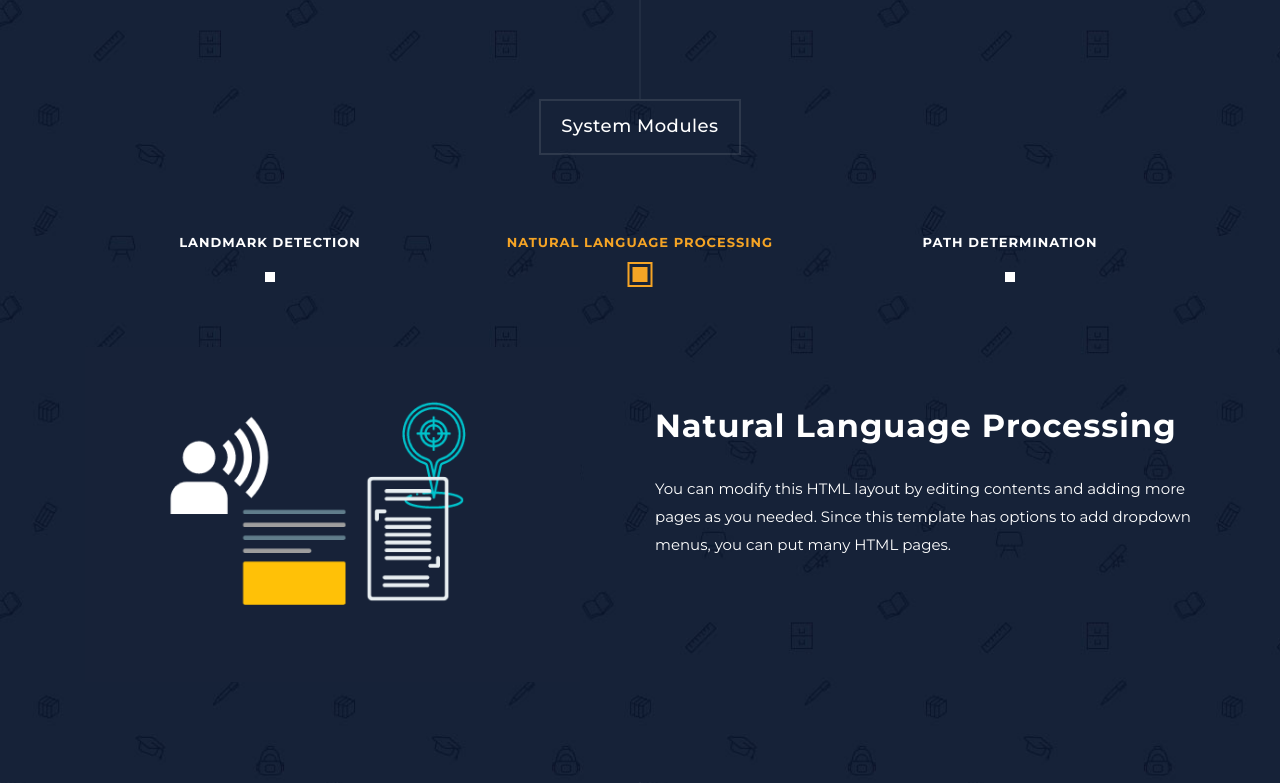
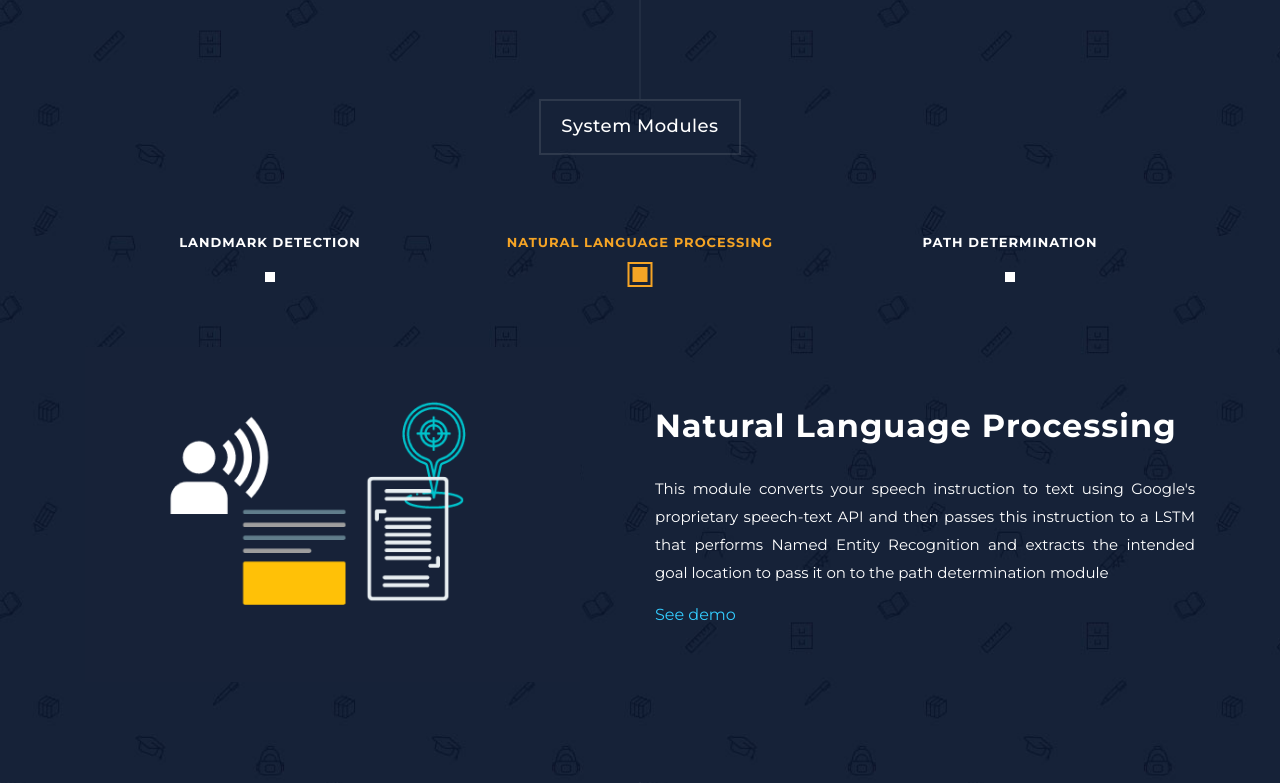
Before and after one commit to anshshah2111/FYP, a Django app: page /fyp/ in a window 1280 px wide, after a click on "NATURAL LANGUAGE PROCESSING". Shown: the part 801-1584 px from the top of the page. Run offline with Django 3.2, Linux system fonts and the light colour scheme; some libraries are stand-ins or nearby versions.

Commit message:
Update fyp.html

```diff
--- a/hello/templates/fyp.html
+++ b/hello/templates/fyp.html
@@ -161,8 +161,8 @@ https://templatemo.com/tm-557-grad-school
                   </div>
                   <div class="col-md-6">
                     <h4>Natural Language Processing</h4>
-                    <p>You can modify this HTML layout by editing contents and adding more pages as you needed. Since this template has options to add dropdown menus, you can put many HTML pages.</p>
-
+                    <p style="text-align: justify;">This module converts your speech instruction to text using Google's proprietary speech-text API and then passes this instruction to a LSTM that performs Named Entity Recognition and extracts the intended goal location to pass it on to the path determination module</p>
+                    <a href="/nlpdemo" target="_parent" rel="sponsored"> See demo </a> </p>
                   </div>
                 </div>
               </article>
@@ -173,7 +173,10 @@ https://templatemo.com/tm-557-grad-school
                   </div>
                   <div class="col-md-6">
                     <h4>Path Determination</h4>
-                    <p>You are NOT allowed to redistribute this template ZIP file on any template collection website. However, you can use this template to convert into a specific theme for any kind of CMS platform such as WordPress. For more information, you shall <a rel="nofollow" href="https://templatemo.com/contact" target="_parent">contact TemplateMo</a> now.</p>
+                    <p style="text-align: justify;" >Using the Speech Processing algorithm we extract the keyword which represents goal location. In the final module, we generate the trajectory to be followed to reach the goal. For this purpose we use the information generated in the training phase.</p>
+                    <p style="text-align: justify;"> Finally once we have the goal node, we find the optimum path to traverse through the map. The optimum path here is the shortest path from the initial node to the goal node.</p>
+                    <p style="text-align: justify;"> Dijsktra’s algorithm would perform the best with a worst case time complexity of O of E + V log V where E is the number of edges and V is the number of vertices in the graph.</p>
+<!--                     <a rel="nofollow" href="https://templatemo.com/contact" target="_parent">see </a> now. -->
                   </div>
                 </div>
               </article>
```
